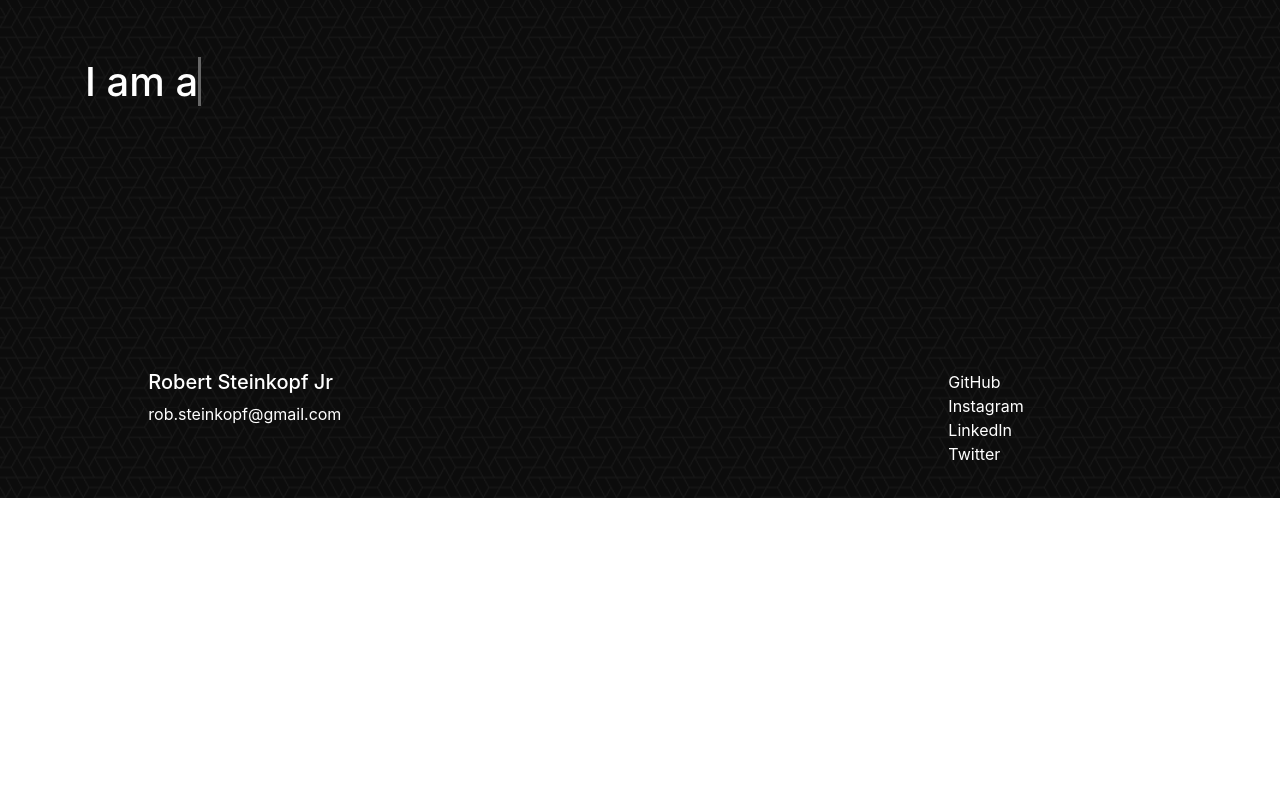
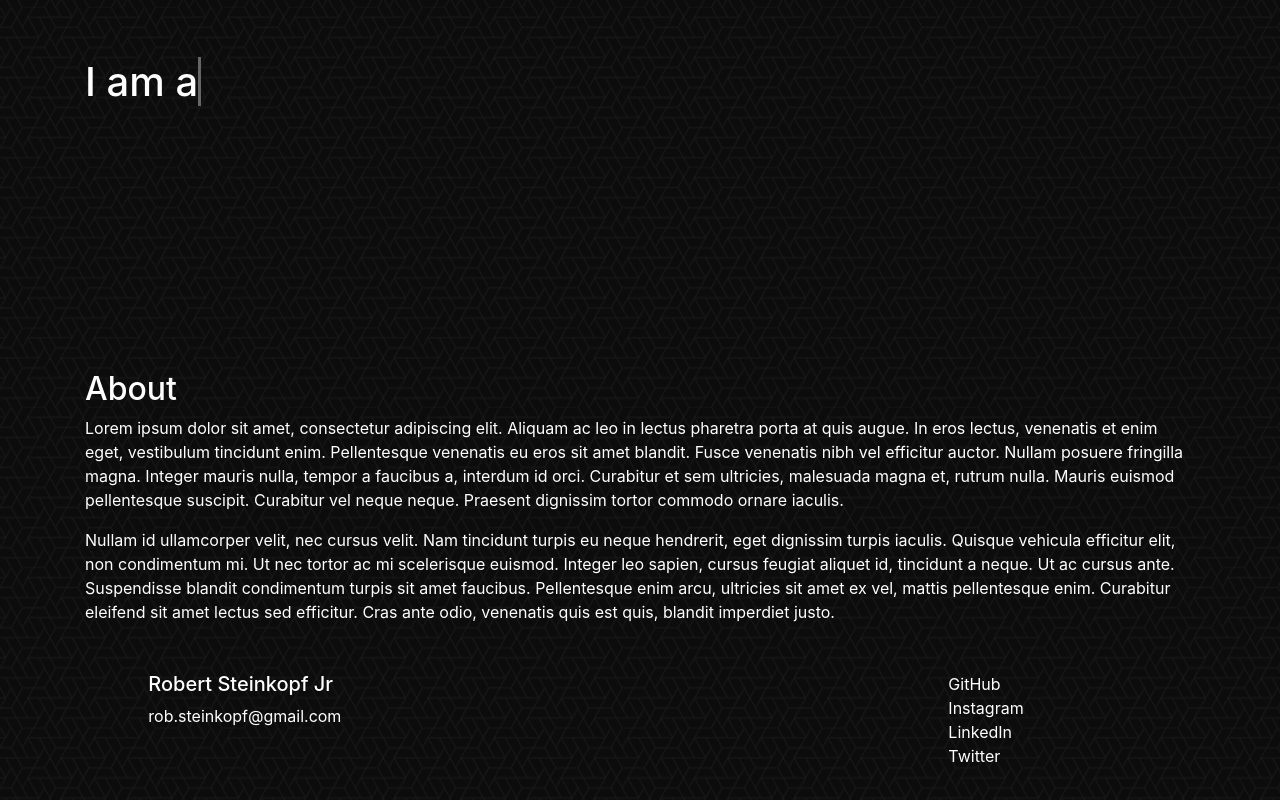
Before and after one commit to rsteinkopfjr/Portfolio, a React (Create React App) app: page / in a window 1280 px wide. Shown: the part 392-1192 px from the top of the page. Before the commit the page ends 890 px from the top, so only its background shows below. Built offline with nearby package versions, Linux system fonts and the light colour scheme.

Commit message:
Add About element

```diff
--- /dev/null
+++ b/src/components/About/about.module.css
@@ -0,0 +1,3 @@
+h2, p {
+    color: white;
+}
--- /dev/null
+++ b/src/components/About/index.jsx
@@ -0,0 +1,40 @@
+import React, { Component } from "react";
+import "./about.module.css";
+
+class About extends Component {
+  render() {
+    return (
+      <div className="container aboutSection">
+        <div className="row">
+          <div className="col-12">
+            <h2>About</h2>
+            <p>
+              Lorem ipsum dolor sit amet, consectetur adipiscing elit. Aliquam
+              ac leo in lectus pharetra porta at quis augue. In eros lectus,
+              venenatis et enim eget, vestibulum tincidunt enim. Pellentesque
+              venenatis eu eros sit amet blandit. Fusce venenatis nibh vel
+              efficitur auctor. Nullam posuere fringilla magna. Integer mauris
+              nulla, tempor a faucibus a, interdum id orci. Curabitur et sem
+              ultricies, malesuada magna et, rutrum nulla. Mauris euismod
+              pellentesque suscipit. Curabitur vel neque neque. Praesent
+              dignissim tortor commodo ornare iaculis.
+            </p>
+            <p>
+              Nullam id ullamcorper velit, nec cursus velit. Nam tincidunt
+              turpis eu neque hendrerit, eget dignissim turpis iaculis. Quisque
+              vehicula efficitur elit, non condimentum mi. Ut nec tortor ac mi
+              scelerisque euismod. Integer leo sapien, cursus feugiat aliquet
+              id, tincidunt a neque. Ut ac cursus ante. Suspendisse blandit
+              condimentum turpis sit amet faucibus. Pellentesque enim arcu,
+              ultricies sit amet ex vel, mattis pellentesque enim. Curabitur
+              eleifend sit amet lectus sed efficitur. Cras ante odio, venenatis
+              quis est quis, blandit imperdiet justo.
+            </p>
+          </div>
+        </div>
+      </div>
+    );
+  }
+}
+
+export default About;
--- a/src/components/Main/index.jsx
+++ b/src/components/Main/index.jsx
@@ -1,10 +1,14 @@
 import React, { Component } from "react";
 import Jumbotron from "../Jumbotron";
+import About from "../About";
 
 class Main extends Component {
   render() {
     return (
+      <div>
         <Jumbotron />
+        <About />
+      </div>
     );
   }
 }
```
Also changed, not shown: src/images/BrokenLight.png (added).
